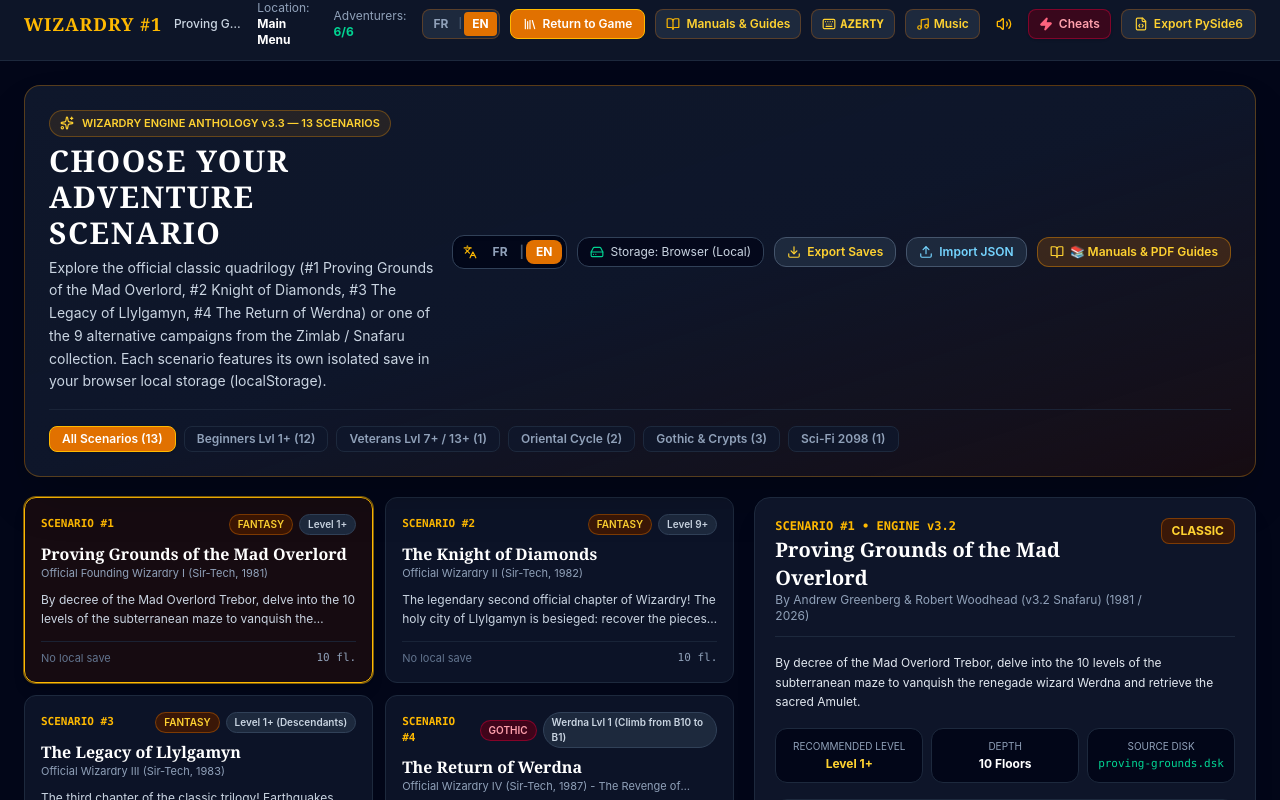
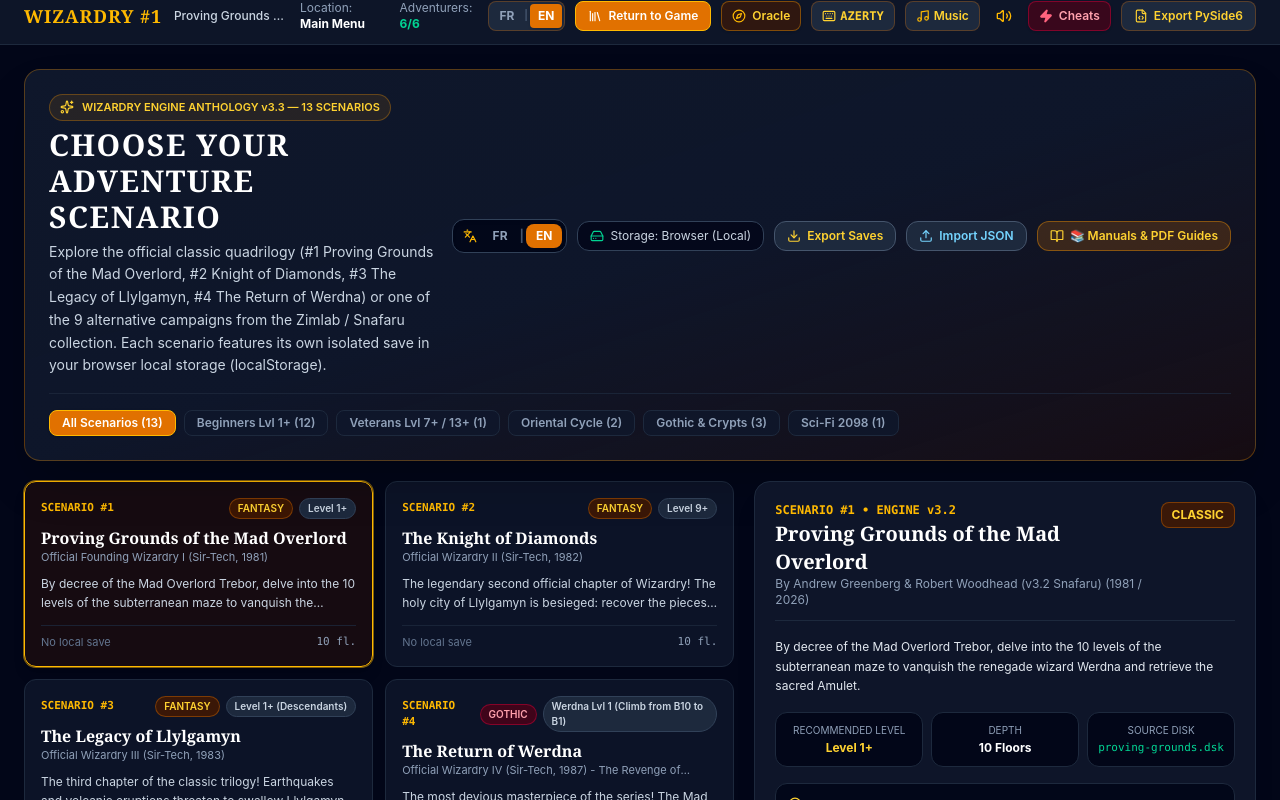
Before and after one commit to pmourey/Wizardry, a React (Vite) app: page / in a window 1280 px wide. Built offline with nearby package versions, Linux system fonts and the light colour scheme.

Commit message:
feat(ui): replace external manuals button with oracle strategy guide in game mode header

```diff
--- a/src/App.tsx
+++ b/src/App.tsx
@@ -67,7 +67,6 @@ import {
   Library,
   Keyboard,
   Sparkles,
-  BookOpen,
   Zap,
   Scroll,
   Languages
@@ -2208,15 +2207,17 @@ export default function App() {
 
           <button
             onClick={() => {
-              setManualsScenarioTarget(activeScenarioId);
-              setShowManualsModal(true);
+              setGuideScenarioTarget(activeScenarioId);
+              setGuideFloorTarget(location === 'MAZE' ? dungeonLevel : (activeScenarioId === 'return-of-werdna' ? 10 : 1));
+              setShowScenarioGuideModal(true);
+              sounds.playTurn();
             }}
-            className="flex items-center gap-1 md:gap-1.5 px-2 md:px-2.5 py-1.5 rounded-lg text-xs font-semibold whitespace-nowrap shrink-0 transition bg-slate-800 hover:bg-slate-700 text-amber-300 border border-amber-600/30"
-            title={t.manualsTooltip}
+            className="flex items-center gap-1 md:gap-1.5 px-2 md:px-2.5 py-1.5 rounded-lg text-xs font-semibold whitespace-nowrap shrink-0 transition bg-amber-950/60 hover:bg-amber-900/80 text-amber-300 border border-amber-500/40 shadow-sm"
+            title={t.oracleTooltip}
           >
-            <BookOpen className="w-3.5 h-3.5 text-amber-400" />
-            <span className="hidden sm:inline">{t.manualsBtn}</span>
-            <span className="sm:hidden">Docs</span>
+            <Compass className="w-3.5 h-3.5 text-amber-400" />
+            <span className="hidden sm:inline">{t.oracleBtn}</span>
+            <span className="sm:hidden">{t.oracleBtn}</span>
           </button>
 
           <button
--- a/src/components/DungeonView.tsx
+++ b/src/components/DungeonView.tsx
@@ -1101,7 +1101,7 @@ export const DungeonView: React.FC<DungeonViewProps> = ({
                         className="px-2.5 py-1 bg-amber-600 hover:bg-amber-500 text-slate-950 text-[11px] font-bold rounded-md transition shadow flex items-center gap-1"
                       >
                         <Sparkles className="w-3 h-3" />
-                        <span>{lang === 'en' ? 'Floor Guide' : "Guide Complet"}</span>
+                        <span>{lang === 'en' ? 'Oracle Guide' : "Guide de l'Oracle"}</span>
                       </button>
                     )}
                     <button
@@ -1240,7 +1240,7 @@ export const DungeonView: React.FC<DungeonViewProps> = ({
                         className="px-3 py-1.5 rounded-lg bg-amber-600 hover:bg-amber-500 text-slate-950 text-xs font-bold transition shadow-lg flex items-center gap-1.5"
                       >
                         <BookOpen className="w-3.5 h-3.5" />
-                        <span>{lang === 'en' ? 'Full Strategy Guide' : 'Guide Complet du Scénario'}</span>
+                        <span>{lang === 'en' ? 'Full Strategy Guide' : 'Guide Stratégique de l\'Oracle'}</span>
                       </button>
                     )}
                     <button
@@ -1514,7 +1514,7 @@ export const DungeonView: React.FC<DungeonViewProps> = ({
                   className="w-full p-2.5 bg-slate-800/80 hover:bg-slate-800 border border-amber-600/40 rounded-lg flex items-center gap-2 text-amber-300 font-semibold transition"
                 >
                   <Compass className="w-4 h-4 text-amber-400" />
-                  <span>{lang === 'en' ? 'Floor Guide (H)' : 'Guide des Étages (H)'}</span>
+                  <span>{lang === 'en' ? 'Oracle Guide (H)' : "Guide de l'Oracle (H)"}</span>
                 </button>
               )}
             </div>
--- a/src/components/ScenarioGuideModal.tsx
+++ b/src/components/ScenarioGuideModal.tsx
@@ -64,12 +64,14 @@ export const ScenarioGuideModal: React.FC<ScenarioGuideModalProps> = ({
   });
 
   useEffect(() => {
-    if (currentFloor && currentFloor >= 1 && currentFloor <= totalFloors) {
-      setSelectedFloor(currentFloor);
-    } else if (initialFloor && initialFloor >= 1 && initialFloor <= totalFloors) {
-      setSelectedFloor(initialFloor);
+    if (isOpen) {
+      if (initialFloor && initialFloor >= 1 && initialFloor <= totalFloors) {
+        setSelectedFloor(initialFloor);
+      } else if (currentFloor && currentFloor >= 1 && currentFloor <= totalFloors) {
+        setSelectedFloor(currentFloor);
+      }
     }
-  }, [currentFloor, initialFloor, totalFloors]);
+  }, [isOpen, currentFloor, initialFloor, totalFloors]);
 
   // Close on Escape key
   useEffect(() => {
--- a/src/i18n/locales/en/common.ts
+++ b/src/i18n/locales/en/common.ts
@@ -19,6 +19,8 @@ export const commonEn: CommonTranslations = {
   exportPySide6: 'Export PySide6',
   manualsBtn: 'Manuals & Guides',
   manualsTooltip: 'Download official manuals & Zimlab clue books',
+  oracleBtn: 'Oracle',
+  oracleTooltip: 'Consult the Divine Oracle & Scenario Strategy Guide',
   cheatNavBtn: 'Cheats',
   cheatNavTooltip: 'Cheat & Developer Console (F2): Inn EXP, Gold, Wizardry 1 Elevator Keys, Quick Heal',
   scenarioMenuTooltip: 'Open scenario selection menu',
--- a/src/i18n/locales/fr/common.ts
+++ b/src/i18n/locales/fr/common.ts
@@ -19,6 +19,8 @@ export const commonFr: CommonTranslations = {
   exportPySide6: 'Export PySide6',
   manualsBtn: 'Manuels & Guides',
   manualsTooltip: 'Télécharger les manuels officiels & guides Zimlab',
+  oracleBtn: 'Oracle',
+  oracleTooltip: "Consulter l'Oracle divin & le Guide Stratégique du scénario",
   cheatNavBtn: 'Triche',
   cheatNavTooltip: "Console de triche & outils de développement (F2) : XP pour l'Auberge, Or, Clés d'ascenseurs Wizardry 1, Soins rapides",
   scenarioMenuTooltip: 'Ouvrir le menu principal de sélection des scénarios',
--- a/src/i18n/types.ts
+++ b/src/i18n/types.ts
@@ -18,6 +18,8 @@ export interface CommonTranslations {
   exportPySide6: string;
   manualsBtn: string;
   manualsTooltip: string;
+  oracleBtn: string;
+  oracleTooltip: string;
   cheatNavBtn: string;
   cheatNavTooltip: string;
   scenarioMenuTooltip: string;
```
Also changed, not shown: 4 other files (tests, documents, lock files or other folders).
